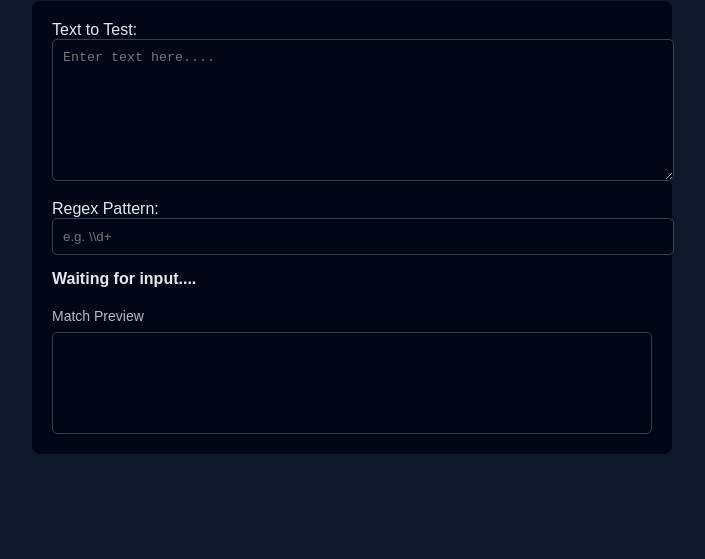
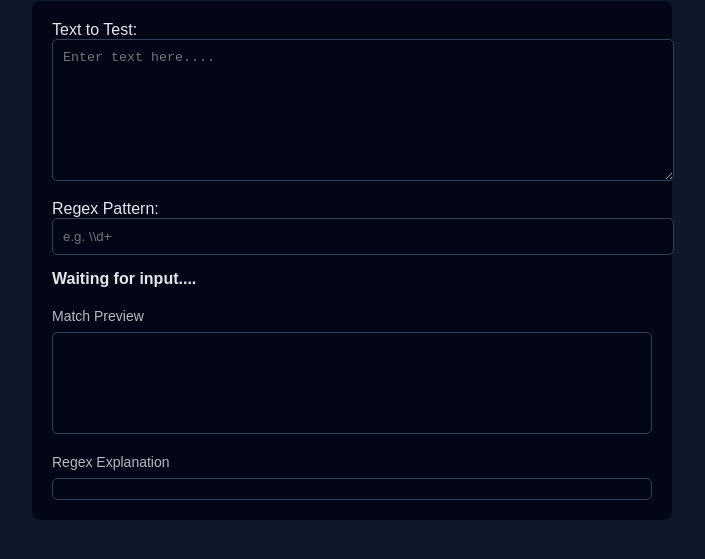
Before and after one commit to tinkermaniac/regexlab, a plain HTML site: page index.html in a window 1280 px wide. Shown: the part 127-686 px from the top of the page, without its empty margins (288-993 px from the left). Drawn offline with Linux system fonts and the light colour scheme.

Commit message:
fdsjhbfejhv

```diff
--- a/index.html
+++ b/index.html
@@ -19,6 +19,8 @@
         <div id="result">Waiting for input....</div>
         <div class="preview-title">Match Preview</div>
         <div id="preview"></div>
+        <div class="explanation-title">Regex Explanation</div>
+        <div id="explanation"></div>
         </div>
 
     <script src="script.js"></script>
--- a/style.css
+++ b/style.css
@@ -64,3 +64,19 @@ mark {
     padding: 0 2px;
     border-radius: 3px;
 }
+
+.explanation-title {
+    margin-top: 20px;
+    font-size: 14px;
+    opacity: 0.8;
+}
+
+#explanation {
+    margin-top: 8px;
+    padding: 10px;
+    background: #020617;
+    border: 1px solid #334155;
+    border-radius: 5px;
+    font-size: 14px;
+    line-height: 1.5;
+}
```
Also changed, not shown: 1 other file.
